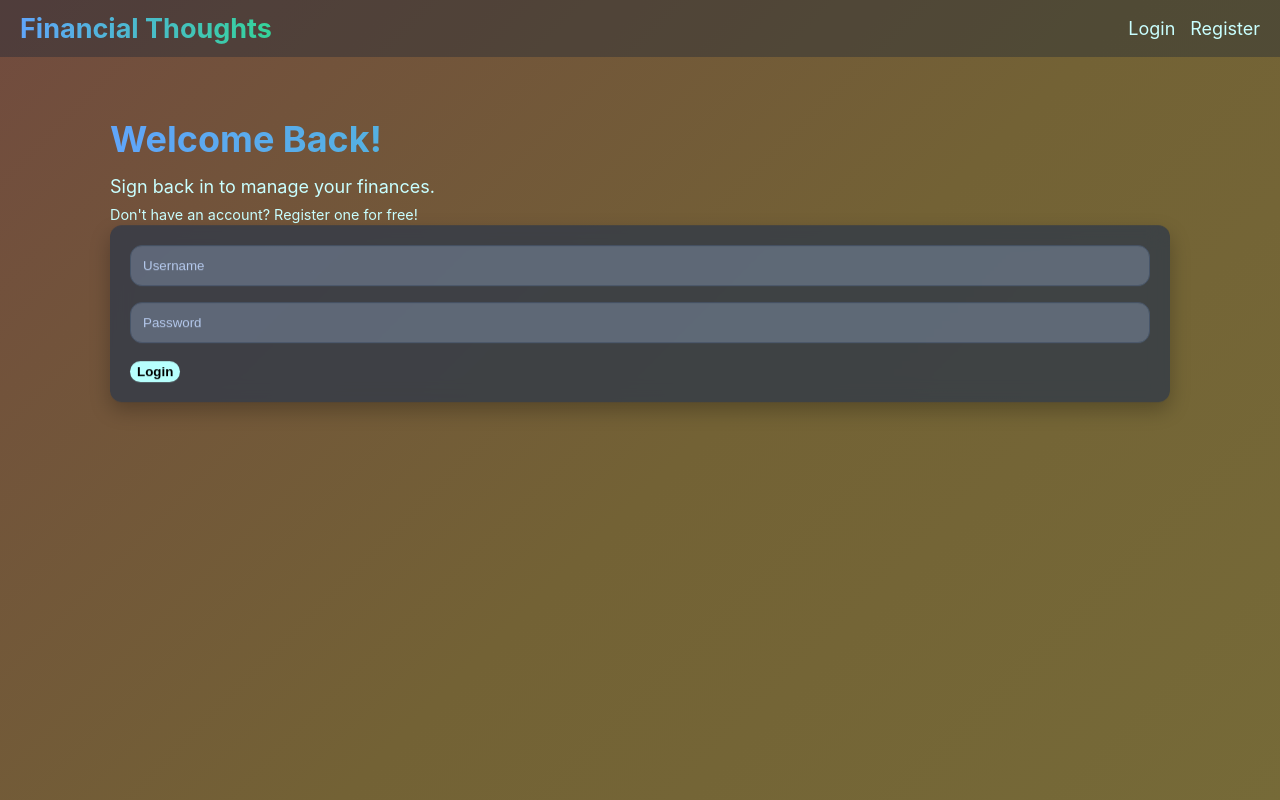
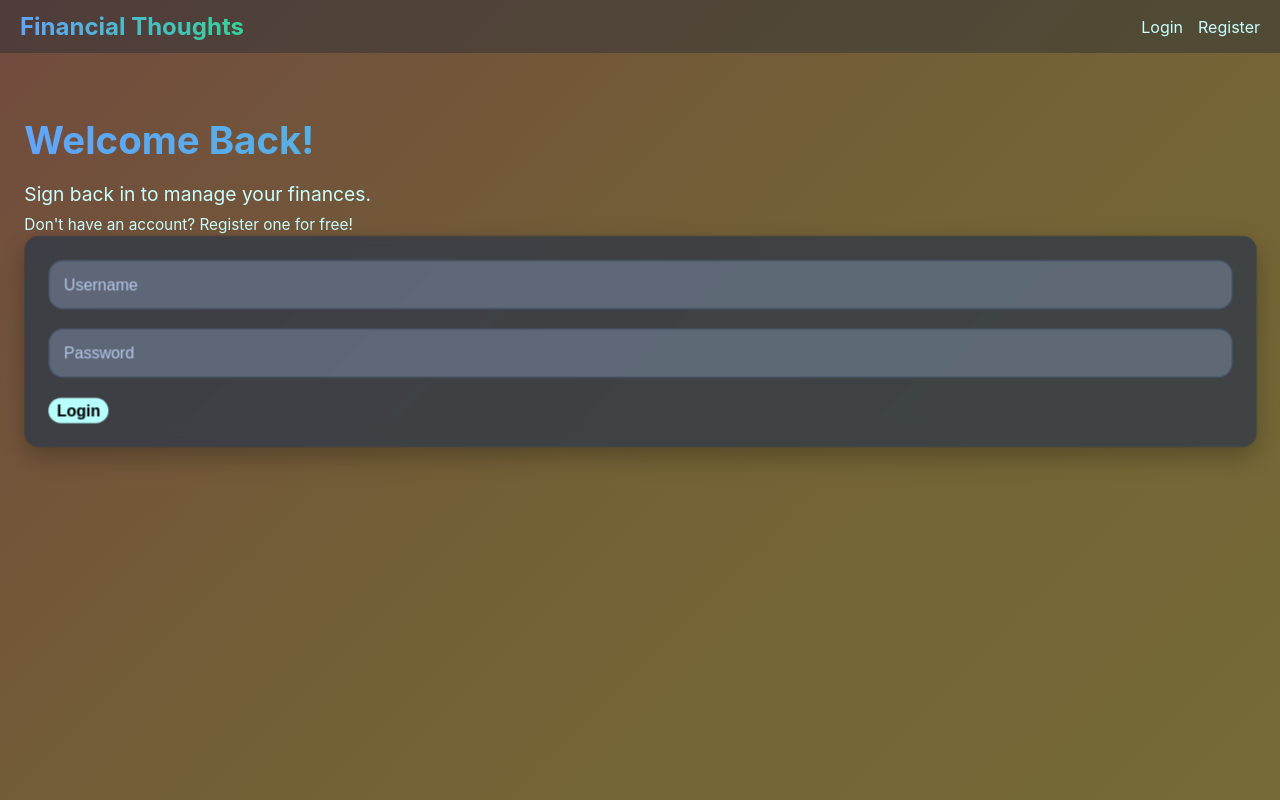
Before and after one commit to rrayr/capstone-project, a React (Vite) app in the folder financial-thoughts/frontend/: page /login in a window 1280 px wide. Built offline with nearby package versions, Linux system fonts and the light colour scheme; no server answers.

Commit message:
desktop css

```diff
--- a/financial-thoughts/frontend/src/styles/global.css
+++ b/financial-thoughts/frontend/src/styles/global.css
@@ -514,12 +514,10 @@ input[type="date"] {
   margin-bottom: 0.3rem;
 }
 
-html {
-  font-size: 16px;
-}
-
 @media (min-width: 1024px) {
-  html {
-    font-size: 18px;
+  .page {
+    transform: scale(1.2);
+    transform-origin: top center;
+    width: 83.33%; /* 100 / 1.2 to prevent overflow */
   }
 }
```
